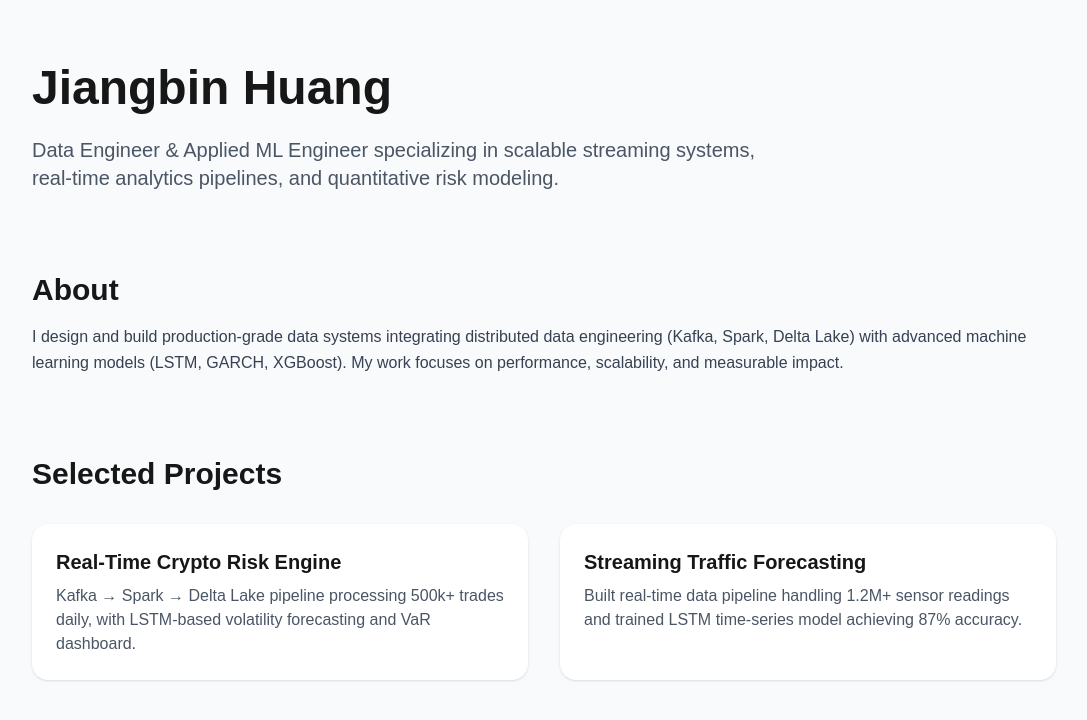
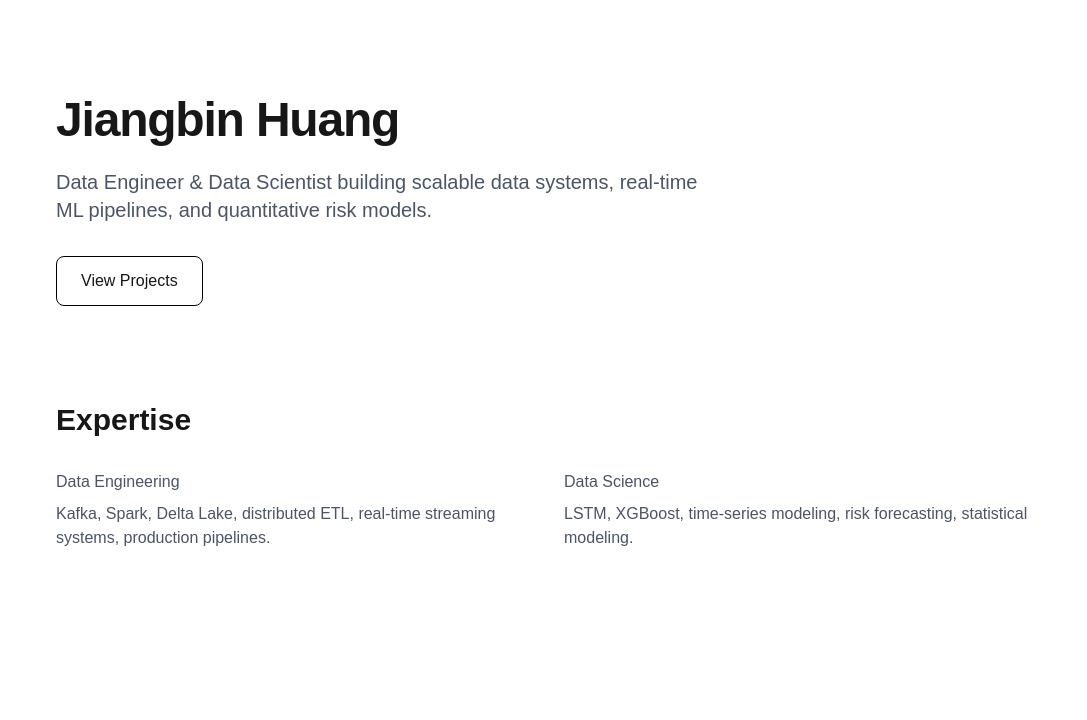
Before and after one commit to jbinhuang01/jb-portfolio, a Next.js app: page / in a window 1280 px wide. Shown: the top 720 px of the page, without its empty margins (96-1183 px from the left). Built offline with nearby package versions, Linux system fonts and the light colour scheme.

Commit message:
upgrade homepage to professional layout

```diff
--- a/app/page.tsx
+++ b/app/page.tsx
@@ -1,61 +1,50 @@
+import Link from "next/link";
+
 export default function Home() {
   return (
-    <main className="min-h-screen bg-gray-50 px-8 py-16">
-      <div className="max-w-5xl mx-auto">
+    <main className="max-w-5xl mx-auto px-6 py-24">
 
-        {/* Hero */}
-        <section className="mb-20">
-          <h1 className="text-5xl font-bold mb-6">
+      {/* Hero Section */}
+      <section className="mb-24">
+        <h1 className="text-5xl font-semibold tracking-tight mb-6">
           Jiangbin Huang
         </h1>
-          <p className="text-xl text-gray-600 max-w-3xl">
-            Data Engineer & Applied ML Engineer specializing in
-            scalable streaming systems, real-time analytics pipelines,
-            and quantitative risk modeling.
+
+        <p className="text-xl text-gray-600 max-w-2xl">
+          Data Engineer & Data Scientist building scalable data systems,
+          real-time ML pipelines, and quantitative risk models.
         </p>
+
+        <Link
+          href="/projects"
+          className="inline-block mt-8 border border-black px-6 py-3 rounded-lg hover:bg-black hover:text-white transition"
+        >
+          View Projects
+        </Link>
       </section>
 
-        {/* About */}
-        <section className="mb-20">
-          <h2 className="text-3xl font-semibold mb-4">About</h2>
-          <p className="text-gray-700 leading-relaxed">
-            I design and build production-grade data systems integrating
-            distributed data engineering (Kafka, Spark, Delta Lake)
-            with advanced machine learning models (LSTM, GARCH, XGBoost).
-            My work focuses on performance, scalability, and measurable impact.
-          </p>
-        </section>
+      {/* Expertise Section */}
+      <section className="mb-24">
+        <h2 className="text-3xl font-semibold mb-8">Expertise</h2>
 
-        {/* Projects */}
-        <section className="mb-20">
-          <h2 className="text-3xl font-semibold mb-8">Selected Projects</h2>
-
-          <div className="grid md:grid-cols-2 gap-8">
-
-            <div className="bg-white p-6 rounded-2xl shadow">
-              <h3 className="text-xl font-semibold mb-2">
-                Real-Time Crypto Risk Engine
-              </h3>
-              <p className="text-gray-600">
-                Kafka → Spark → Delta Lake pipeline processing 500k+ trades daily,
-                with LSTM-based volatility forecasting and VaR dashboard.
+        <div className="grid md:grid-cols-2 gap-10 text-gray-600">
+          <div>
+            <h3 className="font-medium mb-2">Data Engineering</h3>
+            <p>
+              Kafka, Spark, Delta Lake, distributed ETL,
+              real-time streaming systems, production pipelines.
             </p>
           </div>
 
-            <div className="bg-white p-6 rounded-2xl shadow">
-              <h3 className="text-xl font-semibold mb-2">
-                Streaming Traffic Forecasting
-              </h3>
-              <p className="text-gray-600">
-                Built real-time data pipeline handling 1.2M+ sensor readings
-                and trained LSTM time-series model achieving 87% accuracy.
+          <div>
+            <h3 className="font-medium mb-2">Data Science</h3>
+            <p>
+              LSTM, XGBoost, time-series modeling,
+              risk forecasting, statistical modeling.
             </p>
           </div>
-
         </div>
       </section>
-
-      </div>
     </main>
-  )
+  );
 }
```
Lines whose indentation alone changed are shown as unchanged.
